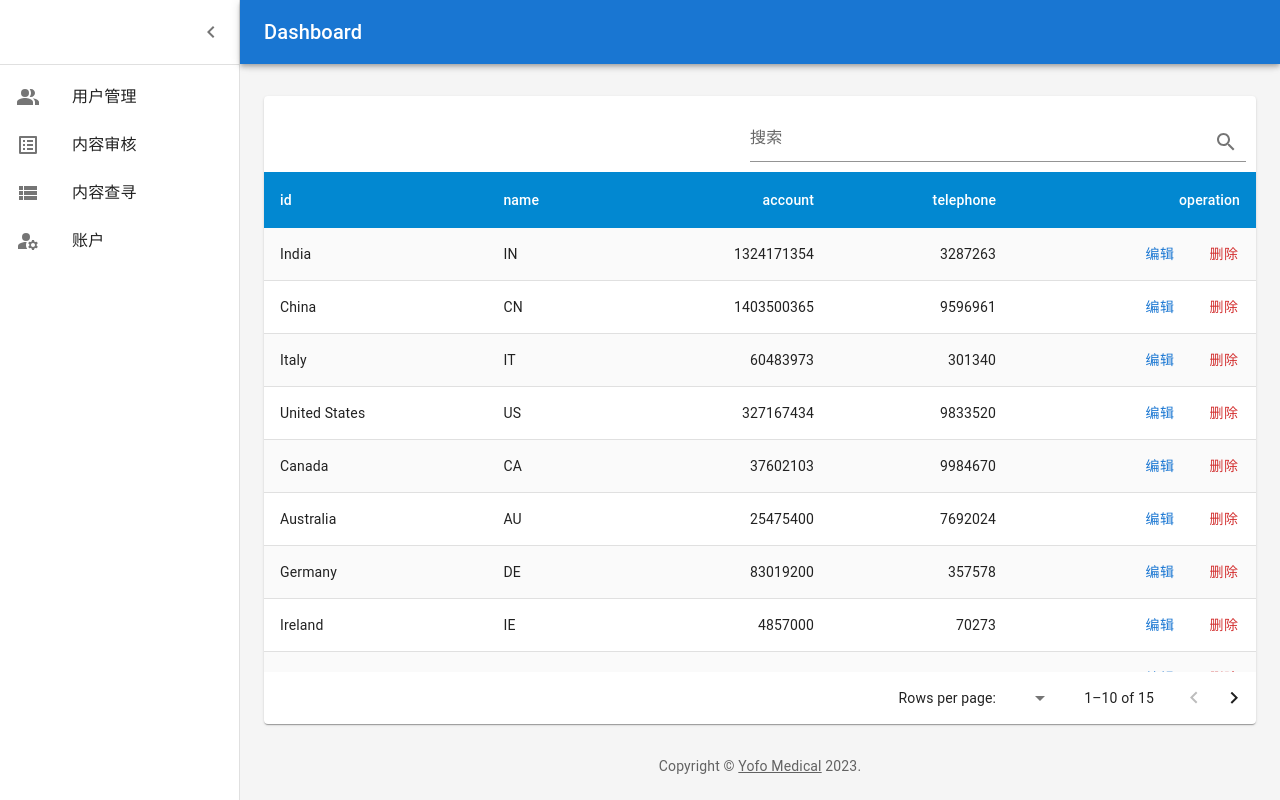
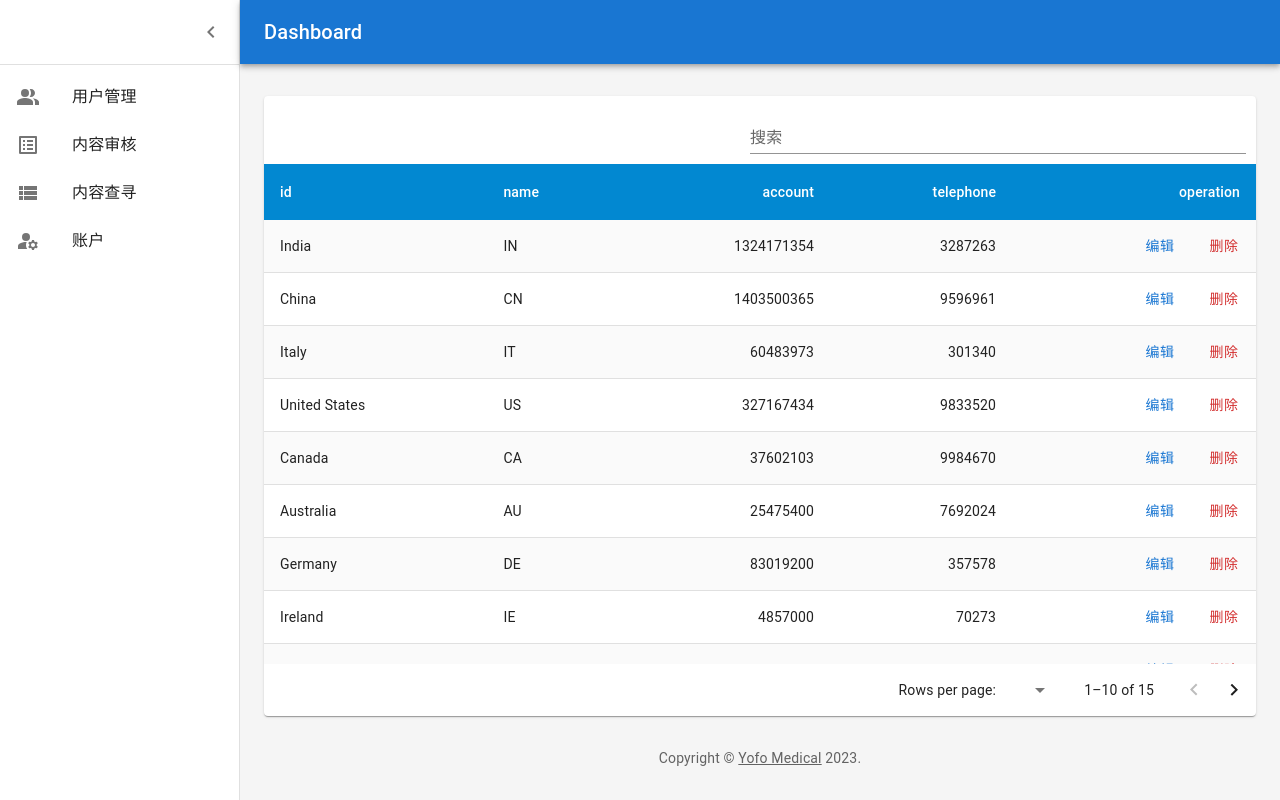
Before and after one commit to TreatTrick/CTParamFront, a React (Create React App) app: page /admin/usermanage in a window 1280 px wide. Built offline with nearby package versions, Linux system fonts and the light colour scheme.

Commit message:
搜索取消功能

```diff
--- a/src/UI/dashboardChildren/searchBar.tsx
+++ b/src/UI/dashboardChildren/searchBar.tsx
@@ -2,6 +2,7 @@ import React, { useState } from 'react';
 import TextField from '@mui/material/TextField';
 import IconButton from '@mui/material/IconButton';
 import SearchIcon from '@mui/icons-material/Search';
+import CancelIcon from '@mui/icons-material/Cancel';
 
 interface Props {
   onSearch: (searchTerm: string) => void;
@@ -9,23 +10,41 @@ interface Props {
 
 const SearchBar: React.FC<Props> = ({ onSearch }) => {
   const [searchTerm, setSearchTerm] = useState('');
+  const [isSearching, setIsSearching] = useState(false);
 
   const handleSearch = (event: React.ChangeEvent<HTMLInputElement>) => {
     setSearchTerm(event.target.value);
     onSearch(event.target.value);
+    if(event.target.value === ''){
+      setIsSearching(false);
+    }else{
+      setIsSearching(true);
+    }
+  };
+
+  const handleCancel = () => {
+    setSearchTerm('');
+    onSearch('');
+    setIsSearching(false);
   };
 
   return (
     <form noValidate autoComplete="off">
       <TextField id="outlined-basic" label="搜索" variant="standard" value={searchTerm} onChange={handleSearch} sx={{ width: '100%' }} InputProps={{
           endAdornment: (
-            <IconButton type="submit" aria-label="search">
-              <SearchIcon />
+            isSearching ?
+            <IconButton type="button"
+            aria-label="search"
+            onClick={()=>{ handleCancel() }}
+            >
+              {isSearching ? <CancelIcon /> : <SearchIcon />}
             </IconButton>
+            : null
           ),
         }} />
     </form>
   );
 };
 
+
 export default SearchBar;
```
